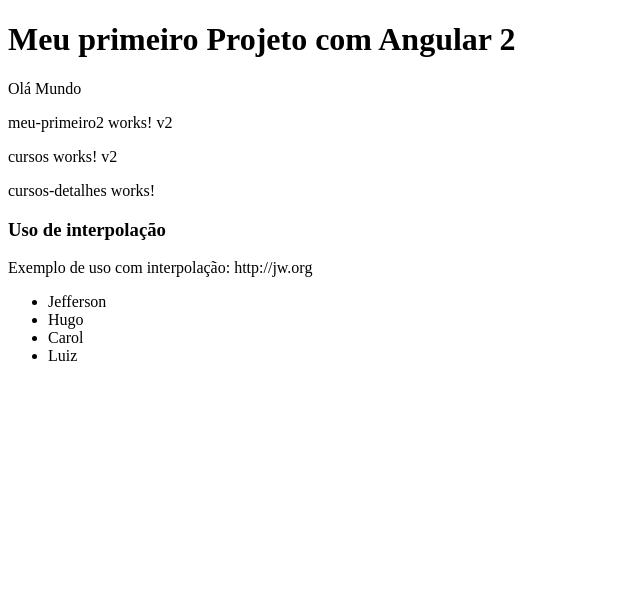
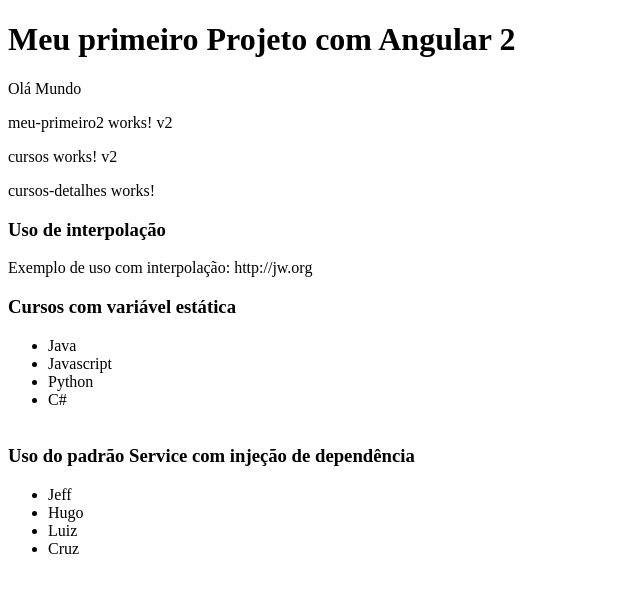
Before and after one commit to JeffersonLuizCruz/ESTUDO-angular-loiane, an Angular app: page / in a window 1280 px wide. Shown: the top 592 px of the page, without its empty margins (0-640 px from the left). Built offline with nearby package versions, Linux system fonts and the light colour scheme.

Commit message:
Adiciona compomente Service

```diff
--- a/src/app/cursos/cursos.component.html
+++ b/src/app/cursos/cursos.component.html
@@ -4,8 +4,17 @@
 <h3>Uso de interpolação</h3>
 <p>Exemplo de uso com interpolação: {{website}}</p>
 
+<h3>Cursos com variável estática</h3>
+<ul>
+  <li *ngFor="let curso of cursos">
+    {{curso}}
+  </li>
+  <br>
+</ul>
+<h3>Uso do padrão Service com injeção de dependência</h3>
 <ul>
   <li *ngFor="let pessoa of pessoas">
     {{pessoa}}
   </li>
+  <br>
 </ul>
--- a/src/app/cursos/cursos.component.ts
+++ b/src/app/cursos/cursos.component.ts
@@ -1,12 +1,20 @@
 import { Component, OnInit } from '@angular/core';
+import { CursosService } from './cursos.service';
 
 @Component({
   selector: 'app-cursos',
   templateUrl: './cursos.component.html',
   styleUrls: ['./cursos.component.css']
 })
-export class CursosComponent {
+export class CursosComponent implements OnInit{
+
 
   website:string = 'http://jw.org';
-  pessoas:string[] = ['Jefferson', 'Hugo', 'Carol', 'Luiz'];
+  cursos:string[] = ['Java', 'Javascript', 'Python', 'C#'];
+  pessoas:string[];
+
+  constructor(private cursosService:CursosService){
+    this.pessoas = cursosService.getName();
+  }
+  ngOnInit(){}
 }
--- a/src/app/cursos/cursos.module.ts
+++ b/src/app/cursos/cursos.module.ts
@@ -2,6 +2,7 @@ import { NgModule } from '@angular/core';
 import { CommonModule } from '@angular/common';
 import { CursosComponent } from './cursos.component';
 import { CursosDetalhesComponent } from './cursos-detalhes/cursos-detalhes.component';
+import { CursosService } from './cursos.service';
 
 
 
@@ -20,6 +21,7 @@ import { CursosDetalhesComponent } from './cursos-detalhes/cursos-detalhes.compo
   // você terá que importar no app.module.ts
   exports: [
     CursosComponent
-  ]
+  ],
+  providers: []
 })
 export class CursosModule { }
--- /dev/null
+++ b/src/app/cursos/cursos.service.ts
@@ -0,0 +1,13 @@
+import { Injectable } from '@angular/core';
+
+@Injectable({
+  providedIn: 'root'
+})
+export class CursosService {
+
+  constructor() { }
+
+  getName(){
+    return ['Jeff', 'Hugo', 'Luiz', 'Cruz'];
+  }
+}
```
Also changed, not shown: 1 other file (tests, documents, lock files or other folders).
